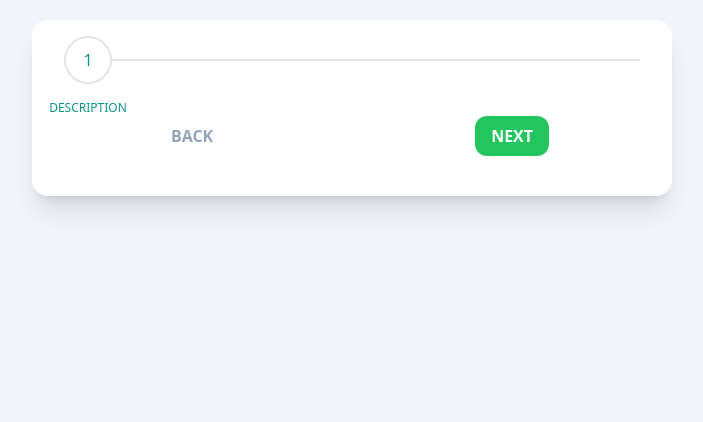
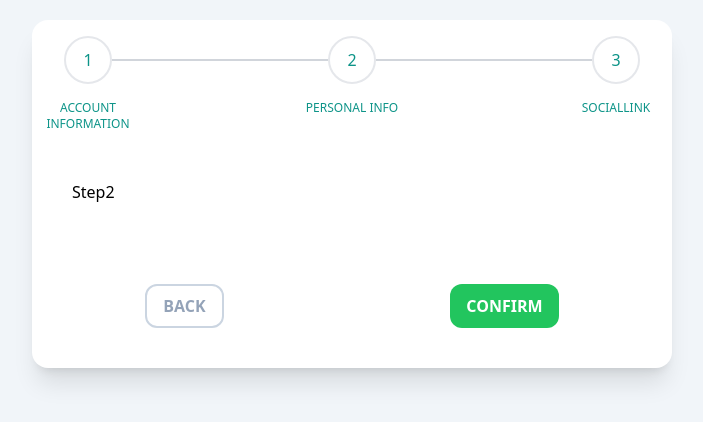
Before and after one commit to sadishaaaa/RecipeApp, a React (Create React App) app in the folder client/: page / in a window 1280 px wide. Both pictures are taken after a click on the button "NEXT". Shown: the top 422 px of the page, without its empty margins (288-991 px from the left). Built offline with nearby package versions, Linux system fonts and the light colour scheme.

Commit message:
stepper done

```diff
--- a/client/src/Component/Register/Registration.jsx
+++ b/client/src/Component/Register/Registration.jsx
@@ -1,15 +1,56 @@
-import React from "react";
+import React, { useState } from "react";
 import Stepper from "./Stepper";
 import StepperControl from "./StepperControl";
+import Step1 from "./Steps/Step1";
+import Step2 from "./Steps/Step2";
+import Step3 from "./Steps/Step3";
+import { StepperContext } from "../../Contexts/StepperContext";
 
 const Registration = () => {
+  const [currentStep, setcurrentStep] = useState(1);
+  const [userData, setUserData] = useState("");
+  const [finalData, setFinalData] = useState([]);
+  const steps = ["Account Information", "Personal Info", "SocialLink"];
+  const displayStep = (step) => {
+    switch (step) {
+      case 1:
+        return <Step1 />;
+      case 2:
+        return <Step2 />;
+      case 3:
+        return <Step3 />;
+      default:
+    }
+  };
+  const handleClick = (direction) => {
+    let newStep = currentStep;
+    direction === "next" ? newStep++ : newStep--;
+    // check if steps are within bounds
+    newStep > 0 && newStep <= steps.length && setcurrentStep(newStep);
+  };
   return (
     <div className="md:w-1/2 mx-auto shadow-xl rounded-2xl pb-2 bg-white">
       <div className="container horizontal mt-5">
-        <Stepper />
+        <Stepper steps={steps} currentStep={currentStep} />
+        <div className="my-10 p-10">
+          <StepperContext.Provider
+            value={{
+              userData,
+              setUserData,
+              finalData,
+              setFinalData,
+            }}
+          >
+            {displayStep(currentStep)}
+          </StepperContext.Provider>
+        </div>
       </div>
 
-      <StepperControl />
+      <StepperControl
+        handleClick={handleClick}
+        currentStep={currentStep}
+        steps={steps}
+      />
     </div>
   );
 };
--- a/client/src/Component/Register/Stepper.jsx
+++ b/client/src/Component/Register/Stepper.jsx
@@ -1,19 +1,96 @@
-import React from "react";
+import React, { useEffect, useRef, useState } from "react";
 
-const displaySteps = (
-  <div className="w-full flex items-center">
-    <div className="relative flex flex-col items-center text-teal-600">
-      <div className="rounded-full transition duration -500 ease-in-out border-2 border-grey-300 h-12 w-12 flex items-center justify-center py-3">
-        1
+const Stepper = ({ steps, currentSteps }) => {
+  const [newStep, setNewStep] = useState([]);
+  const stepRef = useRef();
+  const updateStep = (stepNumber, steps) => {
+    const newSteps = [...steps];
+    let count = 0;
+    while (count < newSteps.length) {
+      if (count === stepNumber) {
+        newSteps[count] = {
+          ...newSteps[count],
+          highlighted: true,
+          selected: true,
+          completed: true,
+        };
+        count++;
+      } else if (count < stepNumber) {
+        newSteps[count] = {
+          ...newSteps[count],
+          highlighted: false,
+          selected: true,
+          completed: true,
+        };
+        count++;
+      } else {
+        newSteps[count] = {
+          ...newSteps[count],
+          highlighted: false,
+          selected: false,
+          completed: false,
+        };
+        count++;
+      }
+    }
+    return newSteps;
+  };
+  useEffect(() => {
+    const stepsState = steps.map((step, index) =>
+      Object.assign(
+        {},
+        {
+          description: step,
+          completed: false,
+          highlighted: index === 0 ? true : false,
+          selected: index === 0 ? true : false,
+        }
+      )
+    );
+    stepRef.current = stepsState;
+    const current = updateStep(currentSteps - 1, stepRef.current);
+    setNewStep(current);
+  }, [steps, currentSteps]);
+  const displaySteps = newStep.map((step, index) => {
+    return (
+      <div
+        key={index}
+        className={
+          index !== newStep.length - 1
+            ? "w-full flex items-center"
+            : "flex items-center"
+        }
+      >
+        <div className="relative flex flex-col items-center text-teal-600">
+          <div
+            className={`rounded-full transition duration-500 ease-in-out border-2 border-grey-300 h-12 w-12 flex items-center justify-center py-3 ${
+              step.selected
+                ? "bg-green-600 text-white font-bold border border-green-600"
+                : ""
+            }`}
+          >
+            {step.completed ? (
+              <span className="text-white font-bold text-xl">&#10003;</span>
+            ) : (
+              index + 1
+            )}
+          </div>
+          <div
+            className={`absolute top-0 text-center mt-16 w-32 text-xs font-medium uppercase ${
+              step.highlighted ? "text-grey-900" : "text-grey-400"
+            }`}
+          >
+            {step.description}
+          </div>
+        </div>
+        <div
+          className={`flex-auto border-t-2 transition duration-500 ease-in-out ${
+            step.completed ? "border-green-600" : "border-gray-300"
+          }`}
+        ></div>
       </div>
-      <div className="absolute top-0 text-center mt-16 w-32 text-xs font-medium uppercase">
-        Description
-      </div>
-    </div>
-    <div className="flex-auto border-t-2 transition duration-500"></div>
-  </div>
-);
-const Stepper = () => {
+    );
+  });
   return (
     <div className="mx-4 p-4 flex justify-between items-center">
       {displaySteps}
--- a/client/src/Component/Register/StepperControl.jsx
+++ b/client/src/Component/Register/StepperControl.jsx
@@ -1,19 +1,23 @@
 import React from "react";
 
-const StepperControl = () => {
+const StepperControl = ({ handleClick, currentStep, steps }) => {
   return (
     <div className="container flex justify-around mt-4 mb-8">
       <button
+        onClick={() => handleClick()}
         id="back"
-        className="bg-white text-slate-400 uppercase py-2 px-4 rounded-xl font-semibold cursor-pointer boarder-2 border-slate-300 hover:bg-slate-700 hover:text-white transition duration-200 ease-in-out"
+        className={`bg-white text-slate-400 uppercase py-2 px-4 rounded-xl font-semibold cursor-pointer border-2 border-slate-300 hover:bg-slate-700 hover:text-white transition duration-200 ease-in-out ${
+          currentStep === 1 ? "opacity-50 cursor-not-allowed" : ""
+        }`}
       >
         Back
       </button>
       <button
+        onClick={() => handleClick("next")}
         id="next"
         className="bg-green-500 text-white uppercase py-2 px-4 rounded-xl font-semibold cursor-pointer hover:bg-slate-700 hover:text-white transition duration-200 ease-in-out"
       >
-        Next
+        {currentStep === steps.length - 1 ? "confirm" : "next"}
       </button>
     </div>
   );
--- /dev/null
+++ b/client/src/Component/Register/Steps/Step1.jsx
@@ -0,0 +1,5 @@
+const Step1 = () => {
+  return <div className="flex flex-col"></div>;
+};
+
+export default Step1;
--- /dev/null
+++ b/client/src/Component/Register/Steps/Step2.jsx
@@ -0,0 +1,7 @@
+import React from "react";
+
+const Step2 = () => {
+  return <div>Step2</div>;
+};
+
+export default Step2;
--- /dev/null
+++ b/client/src/Component/Register/Steps/Step3.jsx
@@ -0,0 +1,7 @@
+import React from "react";
+
+const Step3 = () => {
+  return <div>Step3</div>;
+};
+
+export default Step3;
--- /dev/null
+++ b/client/src/Contexts/StepperContext.js
@@ -0,0 +1,3 @@
+import { createContext } from "react";
+
+export const StepperContext = createContext(null);
```
